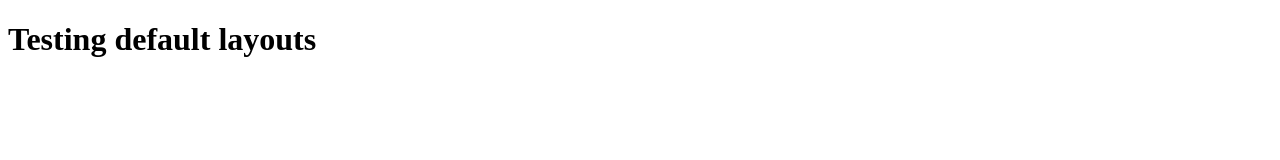
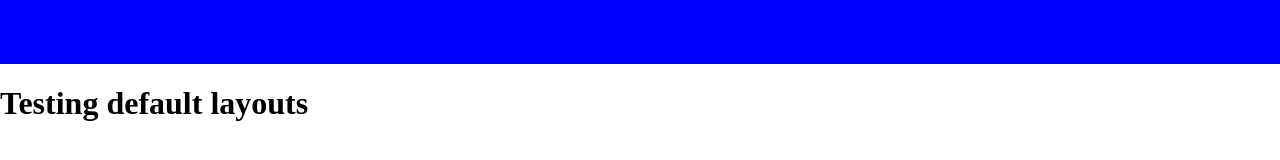
Before and after one commit to ScapularSteam/website, an Astro site in the folder portfolio/: page / in a window 1280 px wide. Built offline with nearby package versions, Linux system fonts and the light colour scheme; Astro itself is replaced by a stand-in of ours.

Commit message:
started work on navbar

```diff
--- a/portfolio/src/components/layout/navbar.astro
+++ b/portfolio/src/components/layout/navbar.astro
@@ -0,0 +1,24 @@
+---
+---
+
+<html>
+    <style>
+        .wrapper{
+            width: 100vw;
+            height: 8vh;
+
+
+
+            background-color: blue;
+        }
+    </style>
+
+    <div class="wrapper">
+        <div class="logo">
+
+        </div>
+        <div class="links">
+
+        </div>
+    </div>
+</html>
--- a/portfolio/src/layouts/default.astro
+++ b/portfolio/src/layouts/default.astro
@@ -6,11 +6,18 @@ import Footer from '../components/layout/footer.astro'
 
 <html>
 
+
     <head>
         <Head/>
     </head>
 
     <body>
+
+        <style>
+            body{
+                margin: 0;
+            }
+        </style>
         <Navbar/>
 
         <!--Slot act as the placeholder for content wrapped in the default component -->
```
